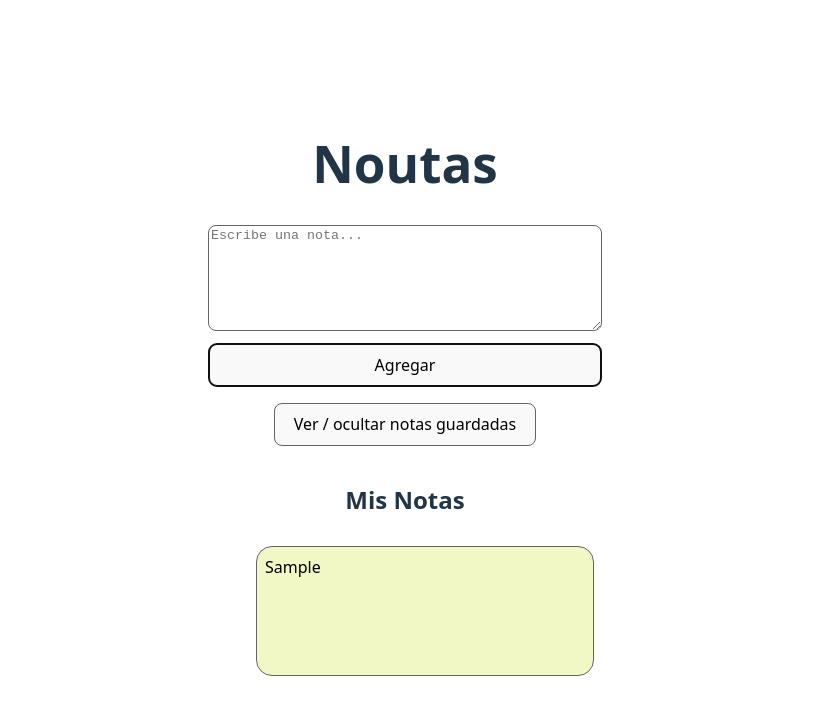
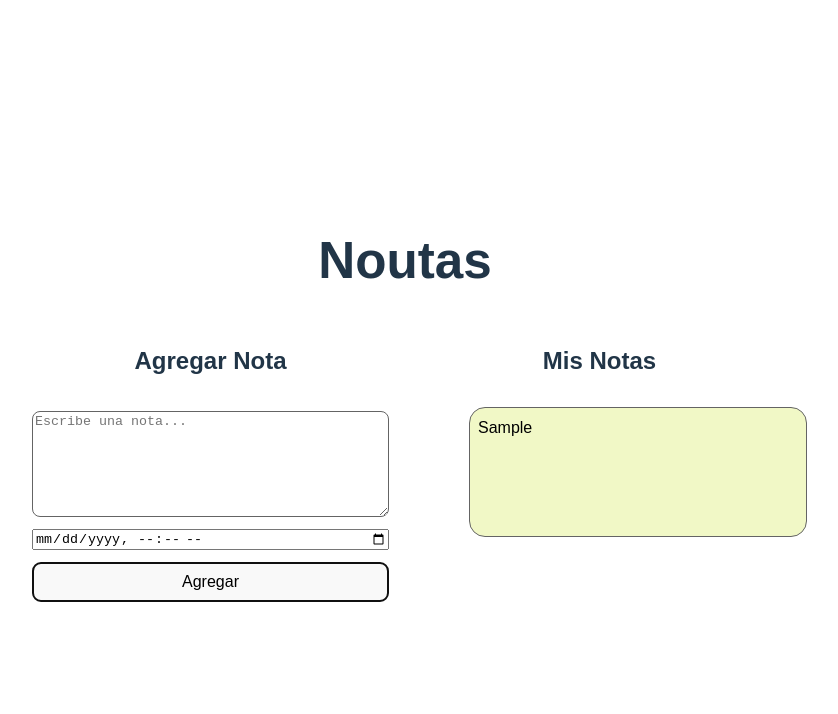
Before and after one commit to Rodr-7/Noutas-App-react, a React (Vite) app: page / in a window 1280 px wide. Both pictures are taken after typing "Sample" into the empty fields and a click on the button "Agregar". Shown: the top 714 px of the page, without its empty margins (235-1073 px from the left). Built offline with nearby package versions, Linux system fonts and the light colour scheme.

Commit message:
Cambios en la disposicion de los div y la fuente Ubuntu

```diff
--- a/src/App.css
+++ b/src/App.css
@@ -41,6 +41,14 @@
   color: #888;
 }
 /* Hasta aqui el contendio por defecto*/
+-----------------------------------------------------------
+/* --- Estilos personalizados para Noutas App --- */
+/*Uso la fuente Ubuntu porque era la fuente por defecto en mi PC y me gustaba como se veia*/ {
+  @import url("https://fonts.googleapis.com/css2?family=Ubuntu:ital,wght@0,300;0,400;0,500;0,700;1,300;1,400;1,500;1,700&display=swap");
+}
+body {
+  font-family: "Ubuntu", Arial, sans-serif;
+}
 
 textarea {
   border: 1px solid #646464;
@@ -106,3 +114,21 @@ li {
   word-break: break-word;
   color: black;
 }
+
+.noutas-layout {
+  display: flex;
+  flex-direction: column;
+  gap: 2rem;
+}
+
+@media (min-width: 900px) {
+  .noutas-layout {
+    flex-direction: row;
+    align-items: flex-start;
+  }
+  .area-ingreso,
+  .area-notas {
+    flex: 1;
+    min-width: 20rem;
+  }
+}
--- a/src/App.jsx
+++ b/src/App.jsx
@@ -1,21 +1,45 @@
-import { useState, useEffect } from "react";
+import { useState, useEffect, useRef } from "react";
 import "./App.css";
 import NotaItem from "./components/NotaItem";
 
 function App() {
+  const timeoutsRef = useRef({}); // Guarda los setTimeout por índice
   const [nota, setNota] = useState(""); // Texto que se está escribiendo
   const [notas, setNotas] = useState(() => {
-    const notasGuardadas = localStorage.getItem("misNotas");
-    return notasGuardadas ? JSON.parse(notasGuardadas) : [];
+    const guardadas = localStorage.getItem("misNotas");
+    const parseadas = guardadas ? JSON.parse(guardadas) : [];
+    return parseadas.map((n) => (typeof n === "string" ? { texto: n } : n));
   });
+  const [fechaRecordatorio, setFechaRecordatorio] = useState("");
+  const [errorFecha, setErrorFecha] = useState("");
   const [notaExpandida, setNotaExpandida] = useState(null); // Gancho para controlar la nota expandida
   const [hoveredNota, setHoveredNota] = useState(null); // Gancho para controlar la nota sobre la que está pasando el mouse
-  // Función que se ejecuta al hacer clic en el botón
+  // Función que se ejecuta al hacer clic en el botón Agregar
   const agregarNota = () => {
     if (nota.trim() === "") return; // Evita guardar notas vacías
-    setNotas([...notas, nota]); // Agrega nueva nota al array
-    setNota(""); // Limpia el campo de texto
-    setNotaExpandida(null); // ← Añade esta línea
+
+    // Si hay fecha, la convertimos a timestamp
+    const recordatorioTimestamp = fechaRecordatorio
+      ? new Date(fechaRecordatorio).getTime()
+      : undefined;
+
+    // Validación: la fecha debe estar en el futuro
+    if (recordatorioTimestamp && recordatorioTimestamp <= Date.now()) {
+      setErrorFecha("La fecha del recordatorio debe ser futura ⏰");
+      return;
+    }
+    // Si todo va bien, limpiamos el error
+    setErrorFecha("");
+
+    // Crea el objeto de nota
+    const nuevaNota = {
+      texto: nota,
+      recordatorio: recordatorioTimestamp,
+    };
+
+    setNotas([...notas, nuevaNota]); // Agrega la nota
+    setNota(""); // Limpia textarea
+    setFechaRecordatorio(""); // Limpia input de fecha
   };
 
   const eliminarNota = (indice) => {
@@ -40,22 +64,66 @@ function App() {
     localStorage.setItem("misNotas", JSON.stringify(notas));
   }, [notas]);
 
+  // Efecto para manejar recordatorios de notas ----------------------
+  useEffect(() => {
+    if (Notification.permission !== "granted") {
+      Notification.requestPermission();
+    }
+
+    // Limpia todos los timeouts anteriores
+    Object.values(timeoutsRef.current).forEach(clearTimeout);
+    timeoutsRef.current = {};
+
+    // Recorre todas las notas y programa nuevos timeouts
+    notas.forEach((nota, idx) => {
+      // idx es el índice de la nota, para asociar cada timeout a una
+      if (!nota.recordatorio) return;
+
+      const tiempoRestante = nota.recordatorio - Date.now();
+      if (tiempoRestante <= 0 || tiempoRestante > 2147483647) return;
+
+      const id = setTimeout(() => {
+        new Notification("Recordatorio", {
+          body: nota.texto,
+        });
+      }, tiempoRestante);
+
+      // Guarda el id para poder cancelarlo luego si es necesario
+      timeoutsRef.current[idx] = id;
+    });
+  }, [notas]);
+
   // Renderizado de la interfaz de usuario ---------------------------
   return (
     <div style={{ padding: "1rem" }}>
       <h1>Noutas</h1>
-
+      <div className="noutas-layout">
         <div className="area-ingreso">
+          <h2>Agregar Nota</h2>
+          {/* Área de ingreso de notas */}
           <textarea
             placeholder="Escribe una nota..."
             value={nota}
             onChange={(e) => setNota(e.target.value)} // Cada vez que el usuario escribe
           />
+          <input // Campo para seleccionar fecha y hora del recordatorio
+            type="datetime-local"
+            value={fechaRecordatorio}
+            onChange={(e) => {
+              const nuevaFecha = e.target.value;
+              setFechaRecordatorio(nuevaFecha);
+
+              // Validación inmediata: si la fecha nueva es futura, limpiamos el error
+              const timestamp = new Date(nuevaFecha).getTime();
+              if (timestamp > Date.now()) {
+                setErrorFecha("");
+              }
+            }}
+          />
+          {/* Mensaje de error si la fecha es inválida */}
+          {errorFecha && <p className="error-mensaje">{errorFecha}</p>}
           <button onClick={agregarNota}>Agregar</button>
         </div>
-      <button className="ver-ocultar-notas">
-        Ver / ocultar notas guardadas
-      </button>
         <div className="area-notas">
           <h2>Mis Notas</h2>
           <ul>
@@ -73,6 +141,7 @@ function App() {
           </ul>
         </div>
       </div>
+    </div>
   );
 }
 
--- a/src/components/NotaItem.jsx
+++ b/src/components/NotaItem.jsx
@@ -12,11 +12,10 @@ function NotaItem({
   return (
     <li
       className="mi-nota"
-      key={index}
-      onMouseEnter={() => setHoveredNota(index)}
-      onMouseLeave={() => setHoveredNota(null)}
+      onMouseEnter={() => setHoveredNota(index)} // Activa el estado de hover para mostrar el botón
+      onMouseLeave={() => setHoveredNota(null)} // Lo desactiva al salir
       onClick={() =>
-        // Al hacer clic en la nota esta expande su contenido
+        // Al hacer clic en la nota, esta expande o colapsa su contenido
         setNotaExpandida(notaExpandida === index ? null : index)
       }
       style={{
@@ -27,12 +26,26 @@ function NotaItem({
       }}
       title="Haz clic para expandir"
     >
-      {n}
+      {/* Texto principal de la nota */}
+      {n.texto}
+
+      {/* Muestra la fecha y hora del recordatorio si existe */}
+      {n.recordatorio && (
+        <small>
+          📅{" "}
+          {new Date(n.recordatorio).toLocaleString(undefined, {
+            dateStyle: "short",
+            timeStyle: "short",
+          })}
+        </small>
+      )}
+
+      {/* Botón Eliminar que aparece solo cuando el mouse está sobre la nota */}
       {hoveredNota === index && (
         <button
           onClick={(e) => {
             e.stopPropagation(); // Detiene que el clic llegue al <li>
-            eliminarNota(index);
+            eliminarNota(index); // Llama a la función para eliminar la nota
           }}
         >
           Eliminar
@@ -41,4 +54,5 @@ function NotaItem({
     </li>
   );
 }
+
 export default NotaItem;
```
Also changed, not shown: 2 other files (tests, documents, lock files or other folders). Lines whose indentation alone changed are shown as unchanged.
